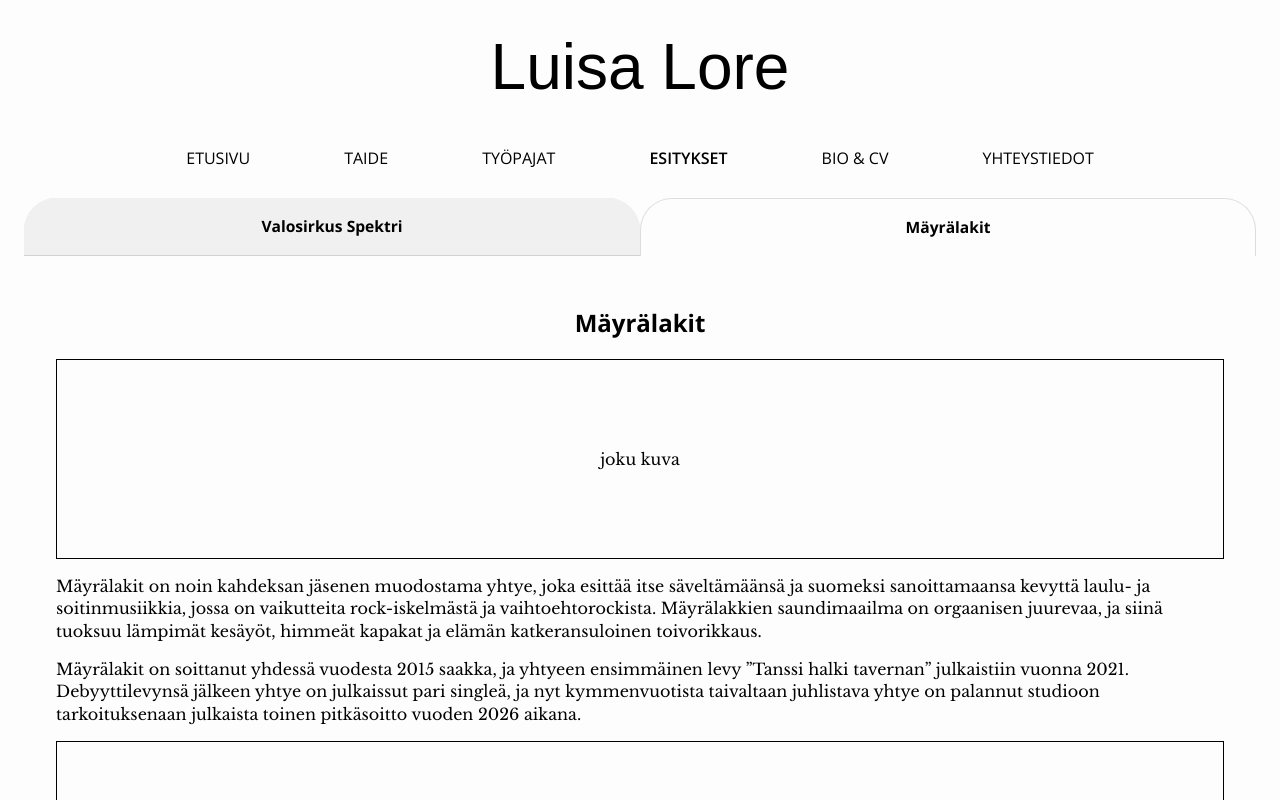
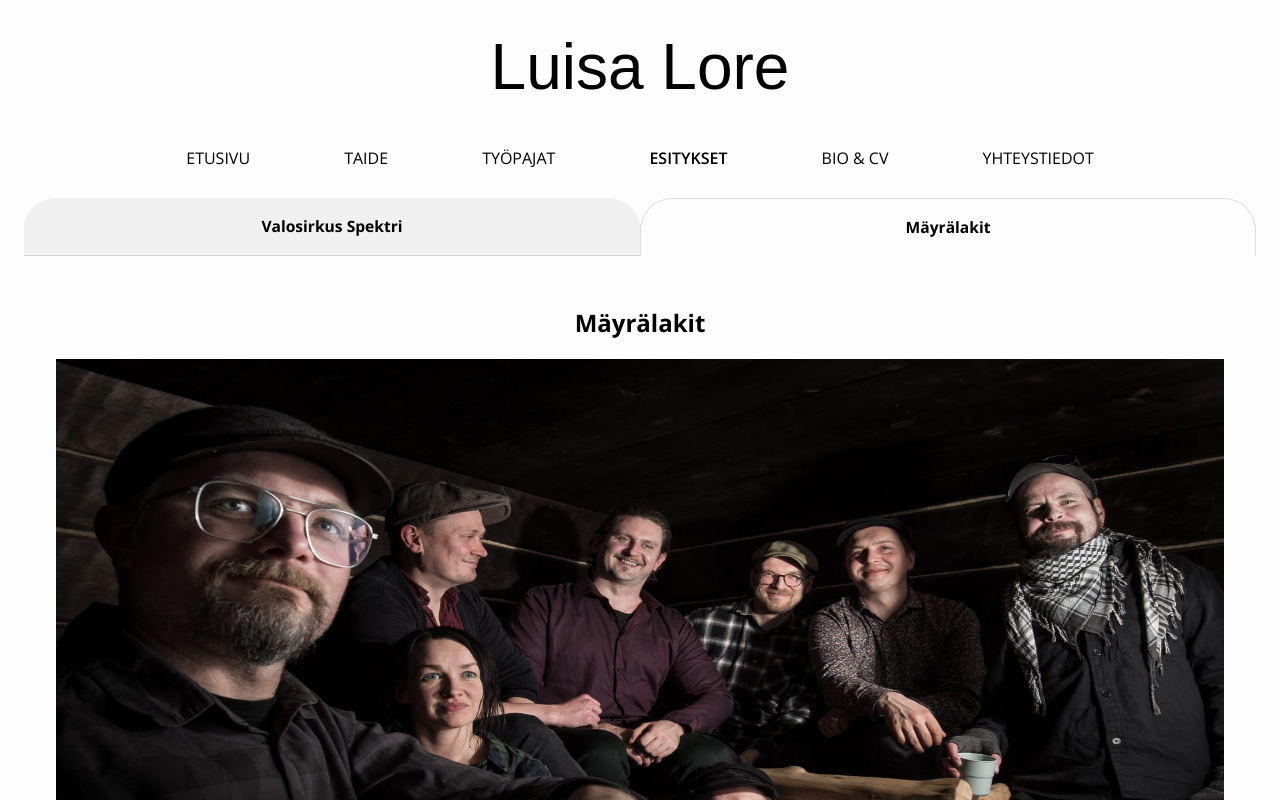
Before and after one commit to reijjo/portfolios, a Next.js app in the folder nextjsliisa/: page /esitykset in a window 1280 px wide. Both pictures are taken after a click on the button "Mäyrälakit". Shown: the top 800 px of the page. Built offline with nearby package versions, Linux system fonts and the light colour scheme; a web font is replaced by a local one.

Commit message:
Image with credits component done

```diff
--- a/nextjsliisa/src/app/(pages)/esitykset/_components/Esitys.css
+++ b/nextjsliisa/src/app/(pages)/esitykset/_components/Esitys.css
@@ -9,6 +9,10 @@
   justify-content: center;
   align-items: center;
   gap: 1rem;
+
+  & p {
+    text-wrap: balance;
+  }
 }
 
 .jokukuva {
--- a/nextjsliisa/src/app/(pages)/esitykset/_components/Mayralakit.tsx
+++ b/nextjsliisa/src/app/(pages)/esitykset/_components/Mayralakit.tsx
@@ -1,4 +1,6 @@
+import Image from "next/image";
 import "./Esitys.css";
+import ImageWithCredits from "@/components/images/ImageWithCredits";
 
 type MayralakitProps = {
   active: boolean;
@@ -8,7 +10,11 @@ export default function Mayralakit({ active }: MayralakitProps) {
   return (
     <section className={`${active ? "esitys-section" : "hide-section"}`}>
       <h1>Mäyrälakit</h1>
-      <div className="jokukuva">joku kuva</div>
+      <ImageWithCredits
+        src="/images/mayralakit/saunassa-sami_virtanen.jpeg"
+        alt="Mäyrälakit saunassa"
+        credits="Sami Virtanen"
+      />
       <p>
         Mäyrälakit on noin kahdeksan jäsenen muodostama yhtye, joka esittää itse
         säveltämäänsä ja suomeksi sanoittamaansa kevyttä laulu- ja
--- a/nextjsliisa/src/app/globals.css
+++ b/nextjsliisa/src/app/globals.css
@@ -1,14 +1,6 @@
-/* @media (prefers-color-scheme: dark) {
-  body {
-    color: black !important;
-    background: var(--gray-50) !important;
-  }
-} */
-
 html,
 body {
   max-width: 100vw;
-  /* overflow-x: hidden; */
 }
 
 * {
@@ -21,7 +13,7 @@ body {
   min-height: 100dvh;
   height: 100%;
   width: 100%;
-  font-size: 1rem;
+  font-size: clamp(0.875rem, 2vw + 0.75rem, 1rem);
   font-family: var(--font-baskerville), sans-serif;
   color: black;
   line-height: 140%;
--- /dev/null
+++ b/nextjsliisa/src/components/images/ImageWithCredits.css
@@ -0,0 +1,34 @@
+.image-with-credits {
+  position: relative;
+  width: 100%;
+  aspect-ratio: 16 / 9;
+}
+
+.show-kuvaaja {
+  position: absolute;
+  display: grid;
+  place-items: center;
+  bottom: 8px;
+  right: 8px;
+  padding: 4px;
+  border-radius: 50%;
+}
+
+.image-credits,
+.show-kuvaaja {
+  color: white;
+  background: rgba(0, 0, 0, 0.75);
+  font-size: 0.825rem;
+  font-weight: 500;
+}
+
+.image-credits {
+  padding: 4px 8px;
+  border-radius: 4px;
+  backdrop-filter: blur(8px);
+}
+
+[popover] {
+  position-area: top left;
+  margin: initial;
+}
--- /dev/null
+++ b/nextjsliisa/src/components/images/ImageWithCredits.tsx
@@ -0,0 +1,31 @@
+import Image from "next/image";
+import "./ImageWithCredits.css";
+import { Info } from "lucide-react";
+
+type ImageWithCreditsProps = {
+  src: string;
+  alt: string;
+  credits: string;
+};
+
+export default function ImageWithCredits({
+  src,
+  alt,
+  credits,
+}: ImageWithCreditsProps) {
+  return (
+    <div className="image-with-credits">
+      <Image src={src} alt={alt} fill sizes="(max-width: 768px) 100vw, 50vw" />
+      <button
+        popoverTarget="kuvaaja"
+        popoverTargetAction="show"
+        className="show-kuvaaja"
+      >
+        <Info size={16} />
+      </button>
+      <p popover="auto" id="kuvaaja" className="image-credits">
+        Kuva: {credits}
+      </p>
+    </div>
+  );
+}
```
